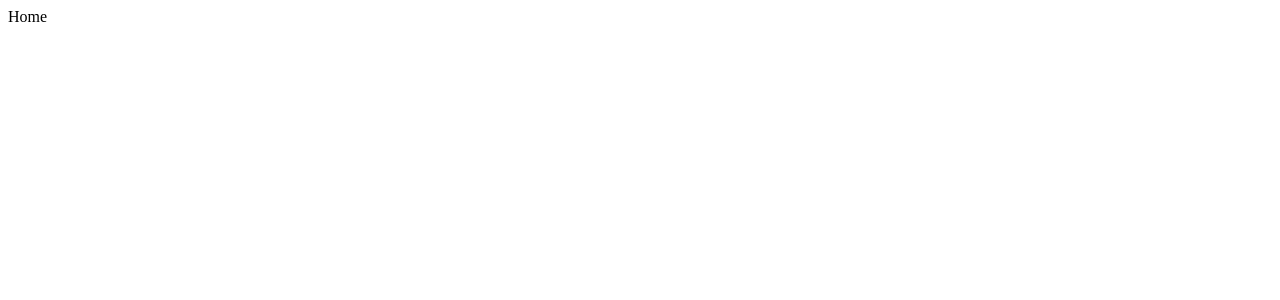
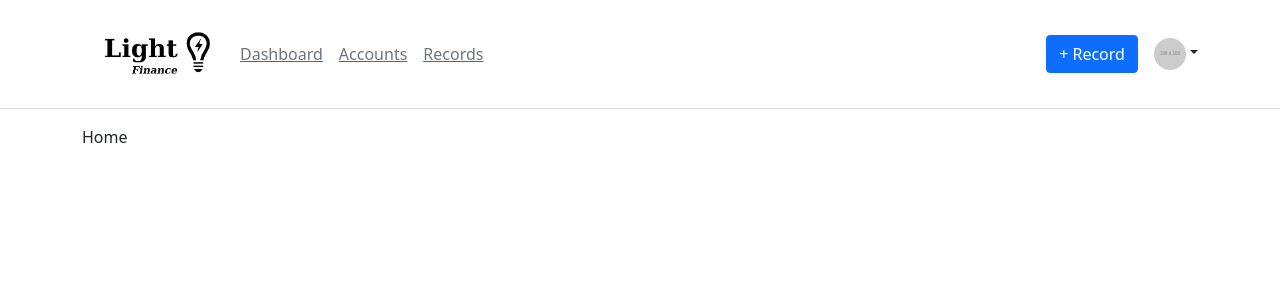
Before and after one commit to LightFinanceLk/lightfinancelk, a React (Create React App) app: page / in a window 1280 px wide. Shown: the top 300 px of the page. Built offline with nearby package versions, Linux system fonts and the light colour scheme.

Commit message:
add header

```diff
--- a/src/App.js
+++ b/src/App.js
@@ -1,4 +1,3 @@
-// import logo from "./logo.svg";
 import "./App.scss";
 import {
   BrowserRouter as Router,
--- a/src/App.scss
+++ b/src/App.scss
@@ -0,0 +1,3 @@
+@import "~bootstrap/scss/bootstrap";
+@import "./assets/scss/header";
+@import "./assets/scss/headerDropDown";
--- /dev/null
+++ b/src/assets/scss/_header.scss
@@ -0,0 +1,6 @@
+.header {
+  &__logo {
+    width: 150px;
+    object-fit: scale-down;
+  }
+}
--- /dev/null
+++ b/src/assets/scss/_headerDropDown.scss
@@ -0,0 +1,7 @@
+.dropdown {
+  &:hover {
+    .dropdown-menu {
+      display: block;
+    }
+  }
+}
--- /dev/null
+++ b/src/components/Header.jsx
@@ -0,0 +1,60 @@
+import React from "react";
+import { Link, NavLink } from "react-router-dom";
+import HeaderDropDown from "./shared/header/HeaderDropDown";
+import logo from "./../assets/img/logo.png";
+
+const Header = () => {
+  return (
+    <header className="p-3 mb-3 border-bottom header">
+      <div className="container">
+        <div className="d-flex flex-wrap align-items-center justify-content-center justify-content-lg-start">
+          <Link
+            to="/"
+            className="d-flex align-items-center mb-2 mb-lg-0 text-dark text-decoration-none"
+          >
+            <img src={logo} alt="" className="header__logo" />
+          </Link>
+
+          <ul className="nav col-12 col-lg-auto me-lg-auto mb-2 justify-content-center mb-md-0">
+            <li>
+              <NavLink to="/">
+                <span className="nav-link px-2 link-secondary">Dashboard</span>
+              </NavLink>
+            </li>
+            <li>
+              <NavLink to="/account">
+                <span className="nav-link px-2 link-secondary">Accounts</span>
+              </NavLink>
+            </li>
+            <li>
+              <NavLink to="/record">
+                <span className="nav-link px-2 link-secondary">Records</span>
+              </NavLink>
+            </li>
+          </ul>
+
+          <div className="col-12 col-lg-auto mb-3 mb-lg-0 me-lg-3">
+            <button type="button" className="btn btn-primary">
+              + Record
+            </button>
+          </div>
+
+          <HeaderDropDown>
+            <li>
+              <a className="dropdown-item" href="#">
+                Settings
+              </a>
+            </li>
+            <li>
+              <a className="dropdown-item" href="#">
+                Log Out
+              </a>
+            </li>
+          </HeaderDropDown>
+        </div>
+      </div>
+    </header>
+  );
+};
+
+export default Header;
--- a/src/components/Layout.jsx
+++ b/src/components/Layout.jsx
@@ -1,8 +1,10 @@
 import React from "react";
+import Header from "./Header";
 
 const Layout = (props) => {
   return (
     <main className="App">
+      <Header />
       <div className="container">{props.children}</div>
     </main>
   );
--- /dev/null
+++ b/src/components/shared/header/HeaderDropDown.jsx
@@ -0,0 +1,23 @@
+import React, { useState } from "react";
+
+const HeaderDropDown = (props) => {
+  return (
+    <div className="dropdown text-end">
+      <a
+        href="#"
+        className="d-block link-dark text-decoration-none dropdown-toggle"
+      >
+        <img
+          src="https://via.placeholder.com/100x100.jpg?text=User"
+          alt="mdo"
+          width="32"
+          height="32"
+          className="rounded-circle"
+        />
+      </a>
+      <ul className="dropdown-menu text-small">{props.children}</ul>
+    </div>
+  );
+};
+
+export default HeaderDropDown;
```
Also changed, not shown: src/assets/img/logo.png (added).
